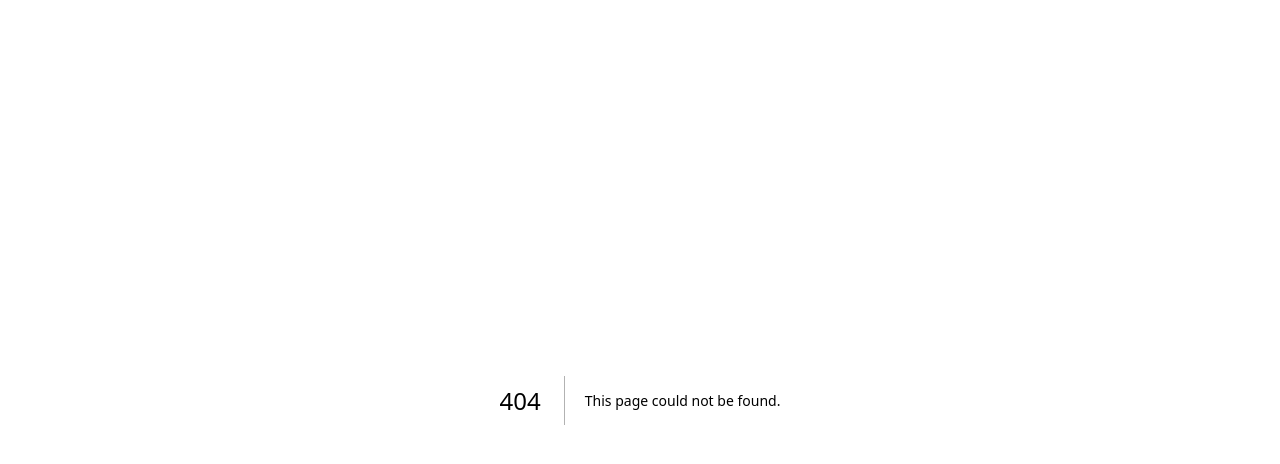
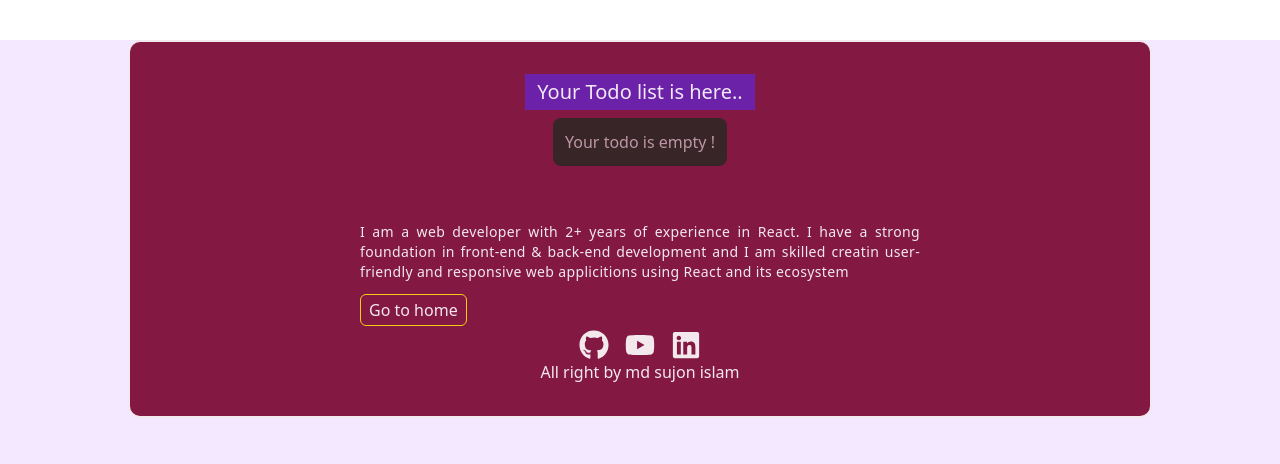
Before and after one commit to noorjsdivs/mern_todo_app, a Next.js app: page /todolist in a window 1280 px wide. Before the commit this address had no page. Shown: the top 464 px of the page. Built offline with nearby package versions, Linux system fonts and the light colour scheme.

Commit message:
todo page add

```diff
--- /dev/null
+++ b/src/app/todolist/page.tsx
@@ -0,0 +1,18 @@
+import Footer from "@/components/Footer";
+import TodoList from "@/components/TodoList";
+
+const page = () => {
+  return (
+    <div className="w-full min-h-screen bg-purple-100 ">
+      <div className=" max-w-screen-lg bg-pink-900 rounded-xl mx-auto flex flex-col pt-8 items-center mt-10 border-2 border-solid border-white/90">
+        <h1 className="text-xl px-3 py-1 bg-purple-800 text-white/90">
+          Your Todo list is here..
+        </h1>
+        <TodoList />
+        <Footer />
+      </div>
+    </div>
+  );
+};
+
+export default page;
--- a/src/components/Footer.tsx
+++ b/src/components/Footer.tsx
@@ -1,4 +1,7 @@
+"use client";
+
 import Link from "next/link";
+import { usePathname } from "next/navigation";
 import { FaGithub, FaLinkedin, FaYoutube } from "react-icons/fa";
 
 const Footer = () => {
@@ -16,15 +19,24 @@ const Footer = () => {
       href: "https://www.linkedin.com/in/md-sujon-islam-ss/",
     },
   ];
-
+  const pathName = usePathname();
+  console.log(pathName);
   return (
     <footer className="w-96 lg:w-[560px] mx-auto my-8 text-white/90 ">
-      <p className="text-sm md:text-md  text-justify tracking-wide ">
-        I am a web developer with 2+ years of experience in React. I have a
-        strong foundation in front-end & back-end development and I am skilled
-        creatin user-friendly and responsive web applicitions using React and
-        its ecosystem
-      </p>
+      <div>
+        <p className="text-sm md:text-md  text-justify tracking-wide my-4">
+          I am a web developer with 2+ years of experience in React. I have a
+          strong foundation in front-end & back-end development and I am skilled
+          creatin user-friendly and responsive web applicitions using React and
+          its ecosystem
+        </p>{" "}
+        <Link
+          href={pathName === "/" ? "/todolist" : "/"}
+          className="px-2 py-1 border-[1px] border-solid border-yellow-400 rounded-md "
+        >
+          {pathName === "/" ? "Go to todo list" : "Go to home"}
+        </Link>
+      </div>
       <div className="flex items-center justify-center gap-4 mt-2">
         {footerArray.map((item, index) => (
           <Link
@@ -37,6 +49,7 @@ const Footer = () => {
           </Link>
         ))}
       </div>
+      <p className="text-center">All right by md sujon islam</p>
     </footer>
   );
 };
--- a/src/components/TodoItem.tsx
+++ b/src/components/TodoItem.tsx
@@ -12,11 +12,13 @@ interface Item {
 const TodoItem = ({ item }: Item) => {
   const dispatch = useDispatch();
   return (
-    <div className="flex flex-col ">
-      <motion.ul
-        initial={{ y: 10, opacity: 0 }}
-        animate={{ y: 0, opacity: 1 }}
-        transition={{ delay: 0.3 }}
+    <motion.div
+      initial={{ y: 10, opacity: 0 }}
+      animate={{ y: 0, opacity: 1 }}
+      transition={{ delay: 0.3 }}
+      className="flex flex-col "
+    >
+      <ul
         className="bg-green-950 text-white/90 p-3 my-1 rounded-lg
       hover:shadow-md hover:shadow-slate-400 duration-300 opacity-80
       hover:opacity-100 hover:skew-x-6 hover:translate-x-2
@@ -34,8 +36,8 @@ const TodoItem = ({ item }: Item) => {
           onClick={() => dispatch(deleteTodo(item?._id))}
           className="text-lg hover:text-red-600 cursor-pointer"
         />
-      </motion.ul>
-    </div>
+      </ul>
+    </motion.div>
   );
 };
 
--- a/src/components/TodoList.tsx
+++ b/src/components/TodoList.tsx
@@ -19,7 +19,7 @@ const TodoList = () => {
       {todoList?.length > 0 ? (
         <button
           onClick={() => dispitch(removeTodo())}
-          className="bg-blue-800 px-4 py-2 rounded-lg hover:shadow-sm hover:shadow-slate-400 duration-300 opacity-80
+          className="bg-blue-800 text-white/90 px-4 py-2 rounded-lg hover:shadow-sm hover:shadow-slate-400 duration-300 opacity-80
       hover:opacity-100 hover:skew-x-3 w-44 mx-auto mt-3"
         >
           Remove All Todo
```
Also changed, not shown: src/page/Todopage.tsx (deleted, +0 -11 lines), 1 other file (tests, documents, lock files or other folders).
